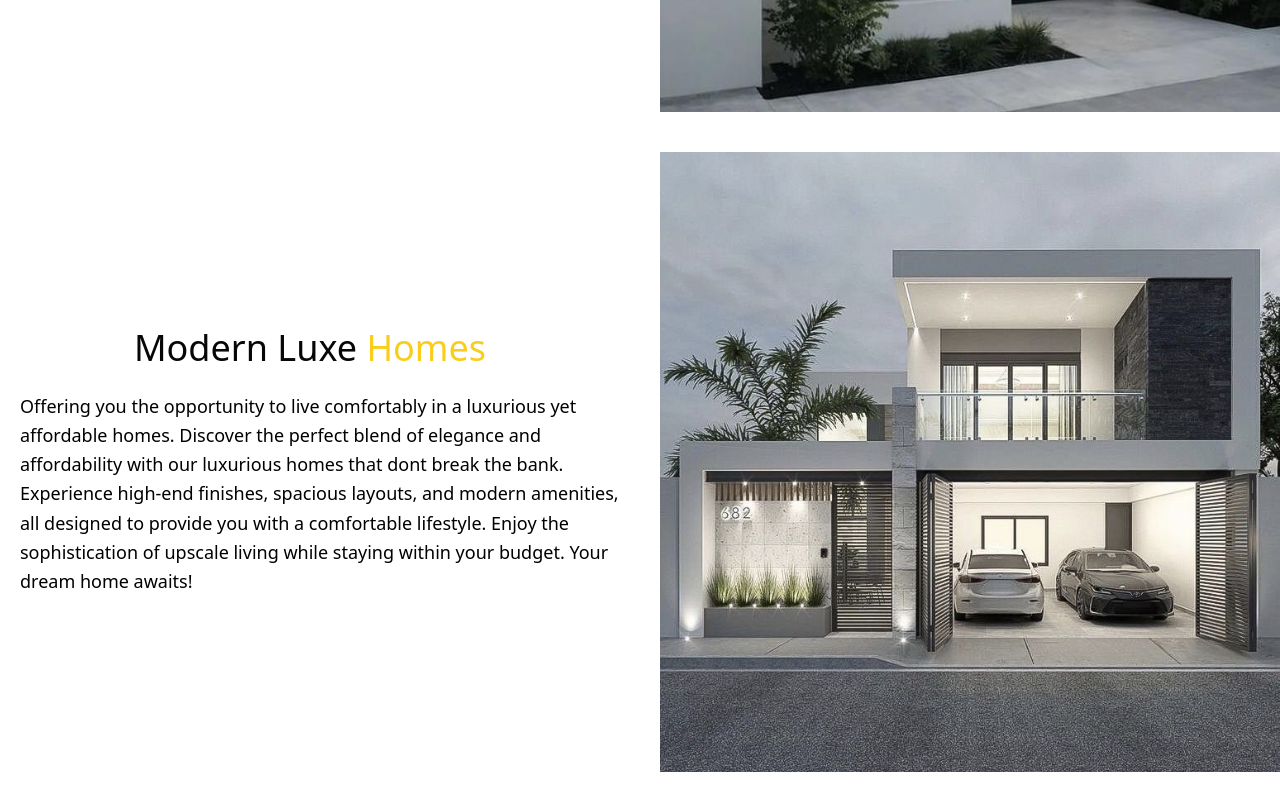
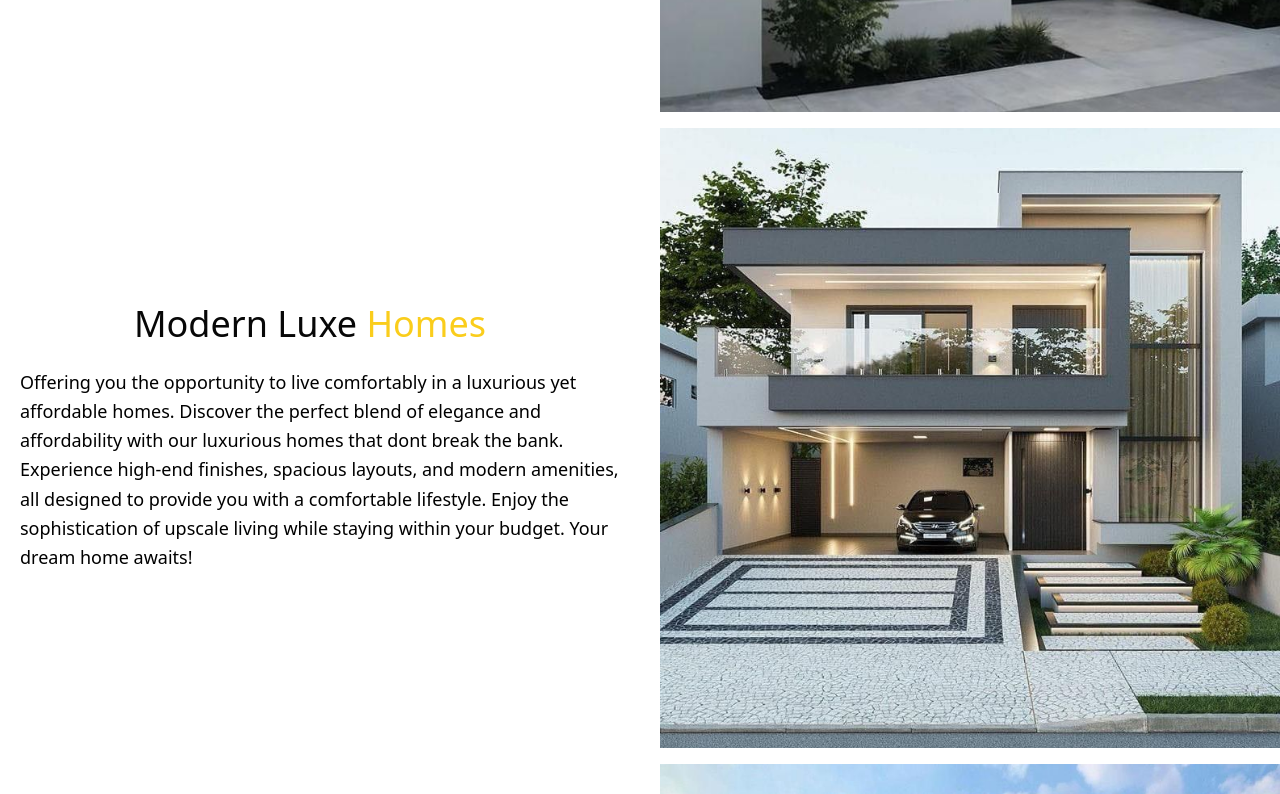
Before and after one commit to CodebyCc/Nb-Properties, a Next.js app: page /projects in a window 1280 px wide. Shown: the part 580-1374 px from the top of the page. Built offline with nearby package versions, Linux system fonts and the light colour scheme; what tailwindcss-motion would draw is missing.

Commit message:
changed image in modern luxed

```diff
--- a/app/components/Section.js
+++ b/app/components/Section.js
@@ -44,13 +44,10 @@ import Grid from "./Grid";
 function Section({ details }) {
   return (
     <div className="mt-2">
-      <div>
-        <Grid>
       {details.map((detail) => (
-            <>
+        <Grid key={detail.id}>
           <div
             id={detail.link}
-                key={detail.id}
             className="mt-6 md:mt-0 motion-preset-slide-right-lg"
           >
             <div>
@@ -60,9 +57,7 @@ function Section({ details }) {
               </h1>
             </div>
 
-                <p className="pl-5 text-lg leading-relaxed ">
-                  {detail.content}
-                </p>
+            <p className="pl-5 text-lg leading-relaxed ">{detail.content}</p>
           </div>
           <div className="relative -z-30 aspect-square motion-preset-slide-left-lg ">
             <Image
@@ -72,10 +67,8 @@ function Section({ details }) {
               alt="Image of homes"
             />
           </div>
-            </>
+        </Grid>
       ))}
-        </Grid>
-      </div>
     </div>
   );
 }
--- a/app/projects/page.js
+++ b/app/projects/page.js
@@ -23,7 +23,7 @@ const details = [
       "   Offering you the opportunity to live comfortably in a luxurious   yet affordable homes. Discover the perfect blend of elegance and   affordability with our luxurious homes that dont break the bank.   Experience high-end finishes, spacious layouts, and modern     amenities, all designed to provide you with a comfortable    lifestyle. Enjoy the sophistication of upscale living while staying within your budget. Your dream home awaits!",
     span: "Homes",
 
-    image: modern2,
+    image: modern1,
     // image: "/../../public/black-style.webp",
     link: "home1",
   },
```
Lines whose indentation alone changed are shown as unchanged.
